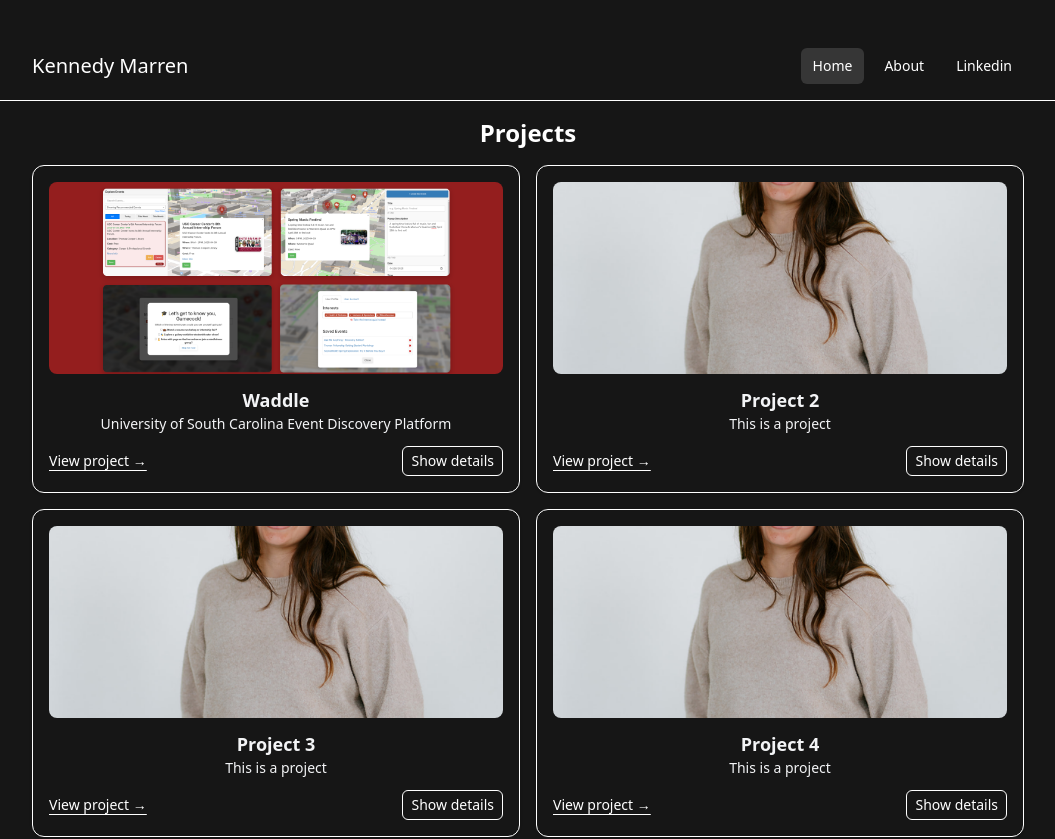
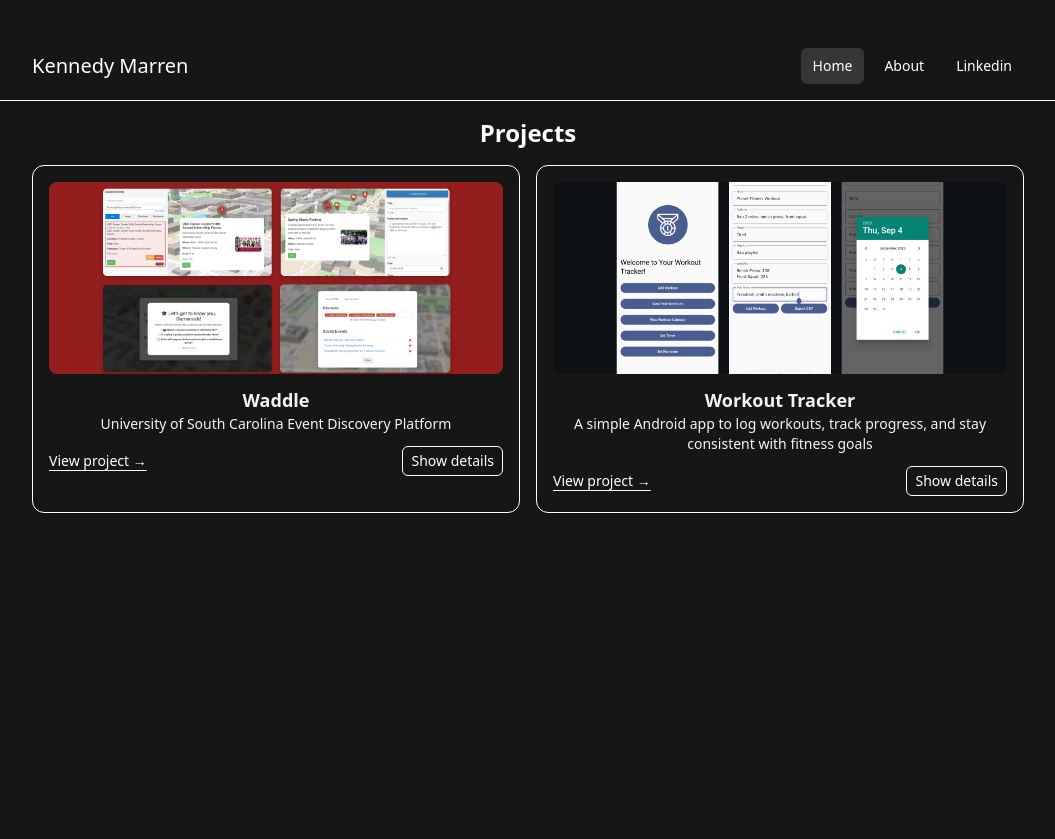
Before and after one commit to kmarren/kmarren-portfolio, a React (Vite) app: page / in a window 1280 px wide. Shown: the top 839 px of the page, without its empty margins (112-1167 px from the left). Built offline with nearby package versions, Linux system fonts and the light colour scheme.

Commit message:
updating project description

```diff
--- a/src/data/projects.ts
+++ b/src/data/projects.ts
@@ -1,5 +1,5 @@
 import waddle from "../assets/Waddle.png";
-import headshot from "../assets/headshot.png";
+import workout from "../assets/workout.png";
 
 export type Project = {
     title: string
@@ -18,24 +18,10 @@ export const projects: Project[] = [
         image: waddle
     },
     {
-        title: "Project 2",
-        description: "This is a project",
-        details: "These are the frameworks and languages i used",
-        link: "#",
-        image: headshot
-    },
-    {
-        title: "Project 3",
-        description: "This is a project",
-        details: "These are the frameworks and languages i used",
-        link: "#",
-        image: headshot
-    },
-    {
-        title: "Project 4",
-        description: "This is a project",
-        details: "These are the frameworks and languages i used",
-        link: "#",
-        image: headshot
+        title: "Workout Tracker",
+        description: "A simple Android app to log workouts, track progress, and stay consistent with fitness goals",
+        details: "Kotlin and modern Android components",
+        link: "https://github.com/kmarren/workout-tracker",
+        image: workout
     },
 ];
--- a/src/pages/About.tsx
+++ b/src/pages/About.tsx
@@ -17,7 +17,7 @@ const About = () => {
                 />
             </div>
             <p className='text-gray-100'>
-                This line describes who I am as a person, a worker, and a student.
+                I'm Kennedy, a passionate software engineer.
             </p>
         </main>
     );
```
Also changed, not shown: src/assets/workout.png (added).
